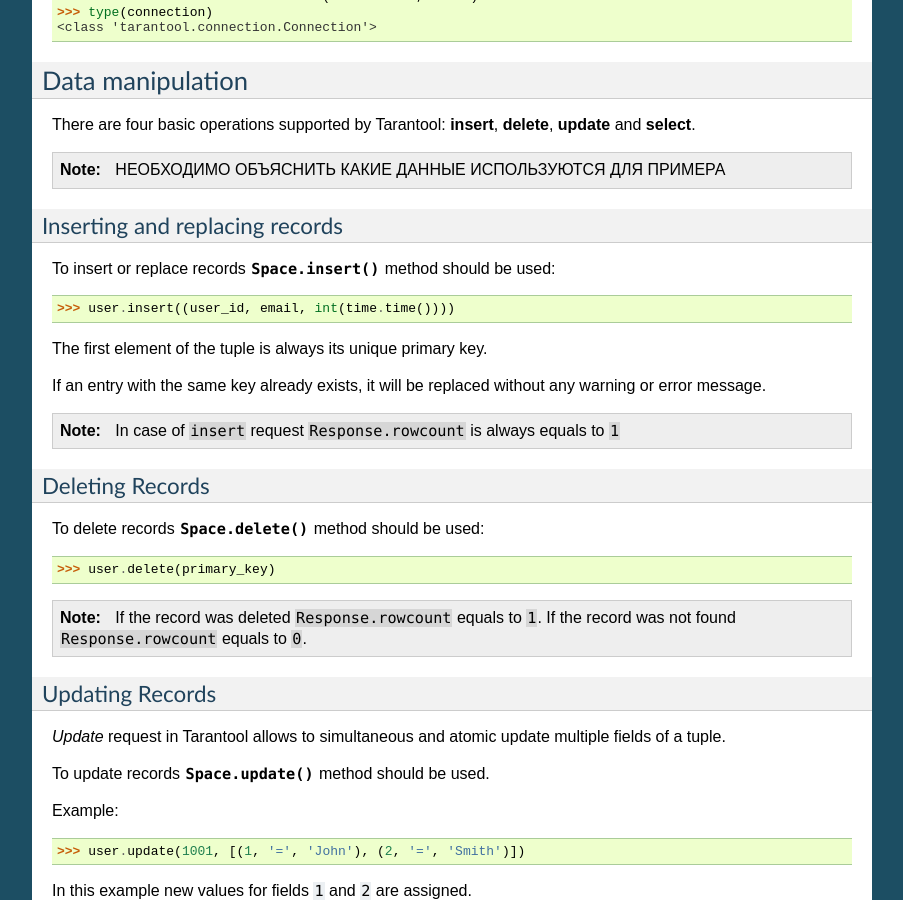
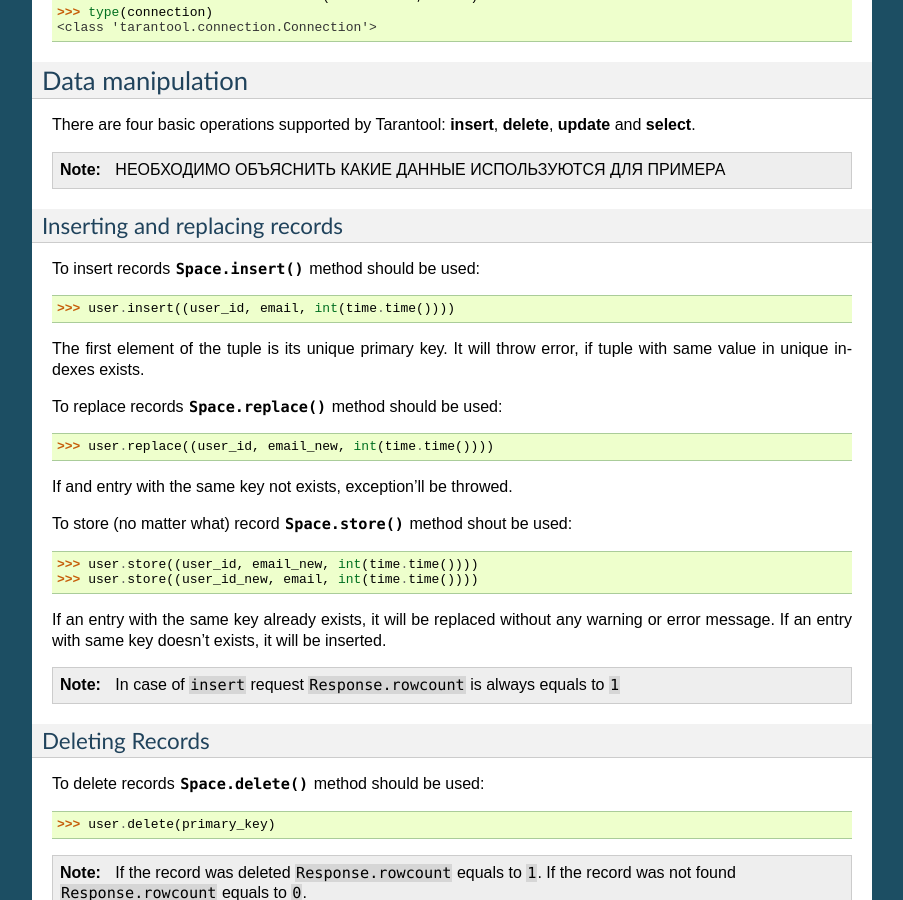
Before and after one commit to tarantool/tarantool-python, a Sphinx documentation site: the page built from doc/guide.en.rst, in a window 1280 px wide and 900 px high, scrolled down 2047 px. Shown: the whole window, without its empty margins (198-1101 px from the left). Built offline with Sphinx 7.4.7, drawn with Linux system fonts in a browser that asks for light colours.

Commit message:
Update documentation

```diff
--- a/doc/guide.en.rst
+++ b/doc/guide.en.rst
@@ -148,15 +148,30 @@
 Inserting and replacing records
 ^^^^^^^^^^^^^^^^^^^^^^^^^^^^^^^
 
-To insert or replace records :meth:`Space.insert() <tarantool.space.Space.insert>`
+To insert records :meth:`Space.insert() <tarantool.space.Space.insert>`
 method should be used::
 
     >>> user.insert((user_id, email, int(time.time())))
 
-The first element of the tuple is always its unique primary key.
+The first element of the tuple is its unique primary key.
+It will throw error, if tuple with same value in unique indexes exists.
+
+To replace records :meth:`Space.replace() <tarantool.space.Space.replace>`
+method should be used::
+
+    >>> user.replace((user_id, email_new, int(time.time())))
+
+If and entry with the same key not exists, exception'll be throwed.
+
+To store (no matter what) record :meth:`Space.store() <tarantool.space.Space.store>`
+method shout be used::
+
+    >>> user.store((user_id, email_new, int(time.time())))
+    >>> user.store((user_id_new, email, int(time.time())))
 
 If an entry with the same key already exists, it will be replaced
-without any warning or error message.
+without any warning or error message. If an entry with same key
+doesn't exists, it will be inserted.
 
 .. note:: In case of ``insert`` request ``Response.rowcount`` is always equals to ``1``
 
```
